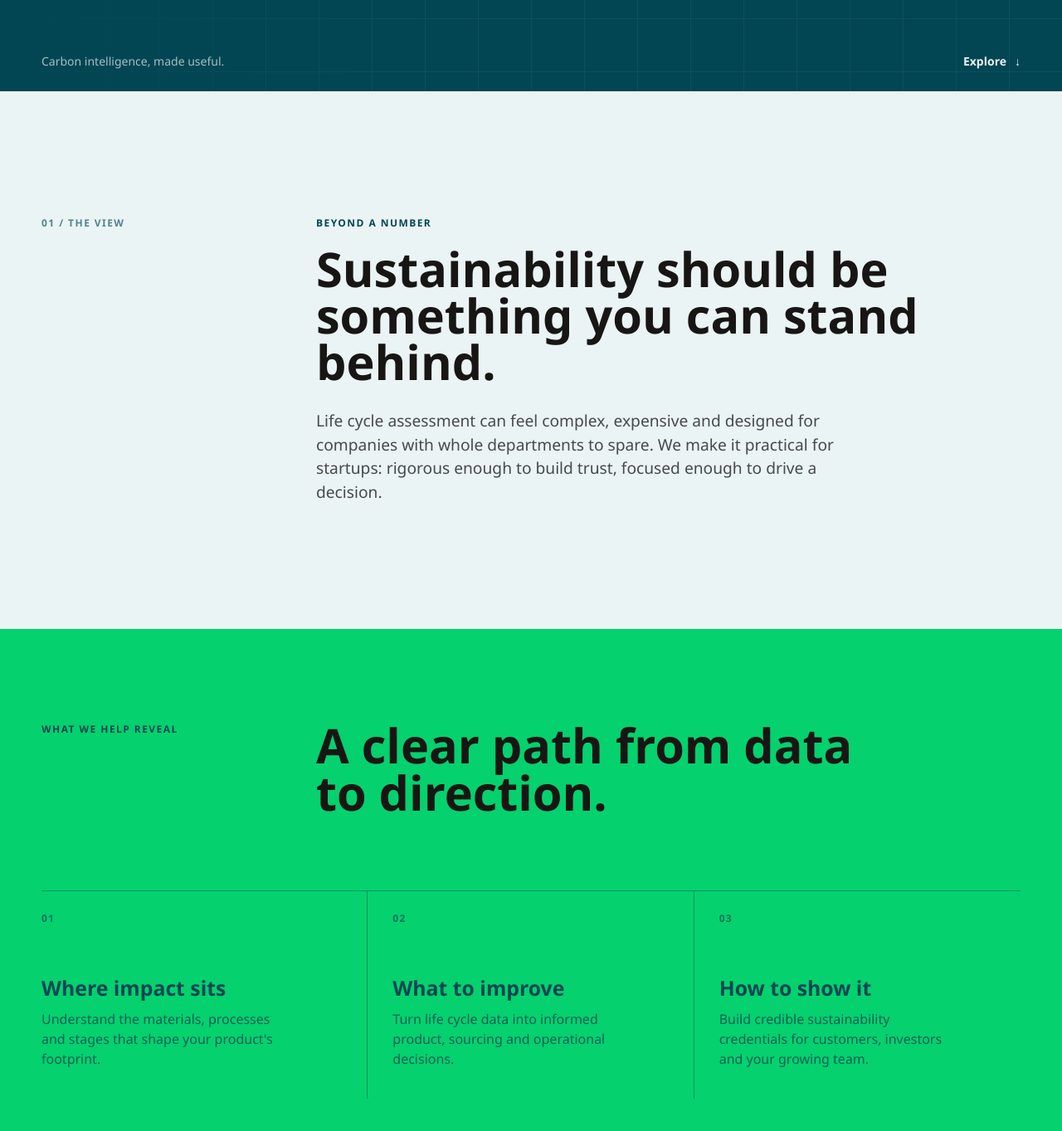
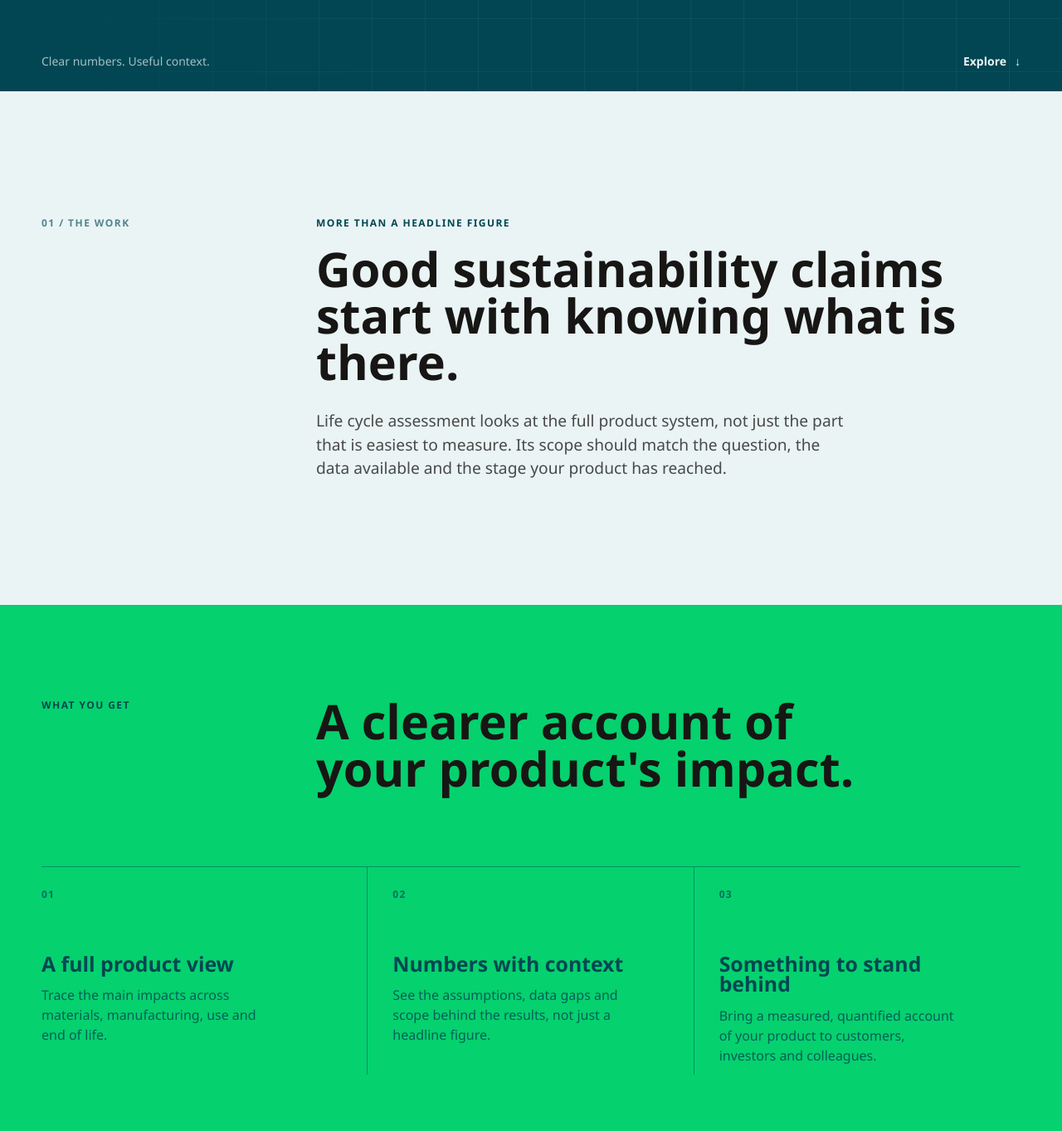
Before and after one commit to peridot-carbon/peridot-carbon.github.io, a Jekyll site: the page built from index.md, in a window 1280 px wide and 1400 px high, scrolled down 874 px. Shown: the top 1363 px of the window at 83% size. Built offline with Jekyll 4.4.1, drawn with Linux system fonts in a browser that asks for light colours; some of the changed text lies outside the part shown.

Commit message:
refine landing page copy

```diff
--- a/index.md
+++ b/index.md
@@ -16,10 +16,10 @@
 
     <div class="hero__inner content-shell" id="top">
       <div class="hero__content reveal">
-        <p class="eyebrow">Life cycle assessment for startups</p>
-        <h1 id="hero-title">See the impact<br>behind your product.</h1>
-        <p class="hero__lead">Peridot Carbon gives ambitious teams a clear, credible picture of their product's environmental impact, so you can make better decisions and answer the questions investors are already asking.</p>
-        <a class="button button--bright" href="mailto:info@peridotcarbon.com?subject=Peridot%20Carbon%20enquiry">Start a conversation <span aria-hidden="true">&rarr;</span></a>
+        <p class="eyebrow">Independent life cycle assessment</p>
+        <h1 id="hero-title">Understand the impact<br>of what you are building.</h1>
+        <p class="hero__lead">We assess the material, energy and emissions impacts of your product across the parts of its life cycle that matter to the question. You get the numbers, the context and the limits of the data, set out clearly.</p>
+        <a class="button button--bright" href="mailto:info@peridotcarbon.com?subject=Peridot%20Carbon%20enquiry">Tell us about your product <span aria-hidden="true">&rarr;</span></a>
       </div>
 
       <div class="impact-diagram reveal" data-impact-diagram aria-label="Interactive illustration of connected carbon and water impact data" role="img">
@@ -38,53 +38,53 @@
     </div>
 
     <div class="hero__foot content-shell">
-      <p>Carbon intelligence, made useful.</p>
+      <p>Clear numbers. Useful context.</p>
       <a href="#approach" class="scroll-link">Explore <span aria-hidden="true">&darr;</span></a>
     </div>
   </section>
 
   <section class="intro section content-shell" id="approach" aria-labelledby="intro-title">
-    <div class="section-label">01 / The view</div>
+    <div class="section-label">01 / The work</div>
     <div class="intro__body">
-      <p class="eyebrow eyebrow--dark">Beyond a number</p>
-      <h2 id="intro-title">Sustainability should be something you can stand behind.</h2>
-      <p>Life cycle assessment can feel complex, expensive and designed for companies with whole departments to spare. We make it practical for startups: rigorous enough to build trust, focused enough to drive a decision.</p>
+      <p class="eyebrow eyebrow--dark">More than a headline figure</p>
+      <h2 id="intro-title">Good sustainability claims start with knowing what is there.</h2>
+      <p>Life cycle assessment looks at the full product system, not just the part that is easiest to measure. Its scope should match the question, the data available and the stage your product has reached.</p>
     </div>
   </section>
 
   <section class="outcomes" aria-labelledby="outcomes-title">
     <div class="content-shell">
       <div class="outcomes__heading">
-        <p class="eyebrow eyebrow--dark">What we help reveal</p>
-        <h2 id="outcomes-title">A clear path from data to direction.</h2>
+        <p class="eyebrow eyebrow--dark">What you get</p>
+        <h2 id="outcomes-title">A clearer account of your product's impact.</h2>
       </div>
       <div class="outcomes__list">
         <article class="outcome">
           <span class="outcome__number">01</span>
-          <h3>Where impact sits</h3>
-          <p>Understand the materials, processes and stages that shape your product's footprint.</p>
+          <h3>A full product view</h3>
+          <p>Trace the main impacts across materials, manufacturing, use and end of life.</p>
         </article>
         <article class="outcome">
           <span class="outcome__number">02</span>
-          <h3>What to improve</h3>
-          <p>Turn life cycle data into informed product, sourcing and operational decisions.</p>
+          <h3>Numbers with context</h3>
+          <p>See the assumptions, data gaps and scope behind the results, not just a headline figure.</p>
         </article>
         <article class="outcome">
           <span class="outcome__number">03</span>
-          <h3>How to show it</h3>
-          <p>Build credible sustainability credentials for customers, investors and your growing team.</p>
+          <h3>Something to stand behind</h3>
+          <p>Bring a measured, quantified account of your product to customers, investors and colleagues.</p>
         </article>
       </div>
     </div>
   </section>
 
   <section class="method section content-shell" aria-labelledby="method-title">
-    <div class="section-label">02 / The method</div>
+    <div class="section-label">02 / How we work</div>
     <div class="method__body">
-      <p class="eyebrow eyebrow--dark">Built for momentum</p>
-      <h2 id="method-title">Technical depth, without the fog.</h2>
-      <p>We combine life cycle thinking with the pace and pragmatism of an early-stage business. That means asking the right questions, making the assumptions visible and giving you a useful answer.</p>
-      <a class="text-link" href="mailto:info@peridotcarbon.com?subject=Peridot%20Carbon%20enquiry">Talk to Peridot Carbon <span aria-hidden="true">&rarr;</span></a>
+      <p class="eyebrow eyebrow--dark">Careful with the detail</p>
+      <h2 id="method-title">Clear on the result.</h2>
+      <p>We agree the question, what the product needs to do and what is in scope before analysis begins. At an early stage, not everything is known. We use the best available data and state the assumptions and gaps plainly, so you can see what the evidence shows now and where more work may be needed.</p>
+      <a class="text-link" href="mailto:info@peridotcarbon.com?subject=Peridot%20Carbon%20enquiry">Start a conversation <span aria-hidden="true">&rarr;</span></a>
     </div>
     <div class="method__pattern" aria-hidden="true">
       <span></span><span></span><span></span><span></span><span></span><span></span><span></span>
@@ -94,8 +94,8 @@
   <section class="closing" aria-labelledby="closing-title">
     <div class="content-shell closing__inner">
       <p class="eyebrow">Make impact visible</p>
-      <h2 id="closing-title">Start with a clearer picture.</h2>
-      <p>Tell us what you are building and where you want to go next.</p>
+      <h2 id="closing-title">Start with the product.</h2>
+      <p>Tell us what you are building and what you need to understand.</p>
       <a class="button button--dark" href="mailto:info@peridotcarbon.com?subject=Peridot%20Carbon%20enquiry">info@peridotcarbon.com <span aria-hidden="true">&rarr;</span></a>
     </div>
   </section>
```
